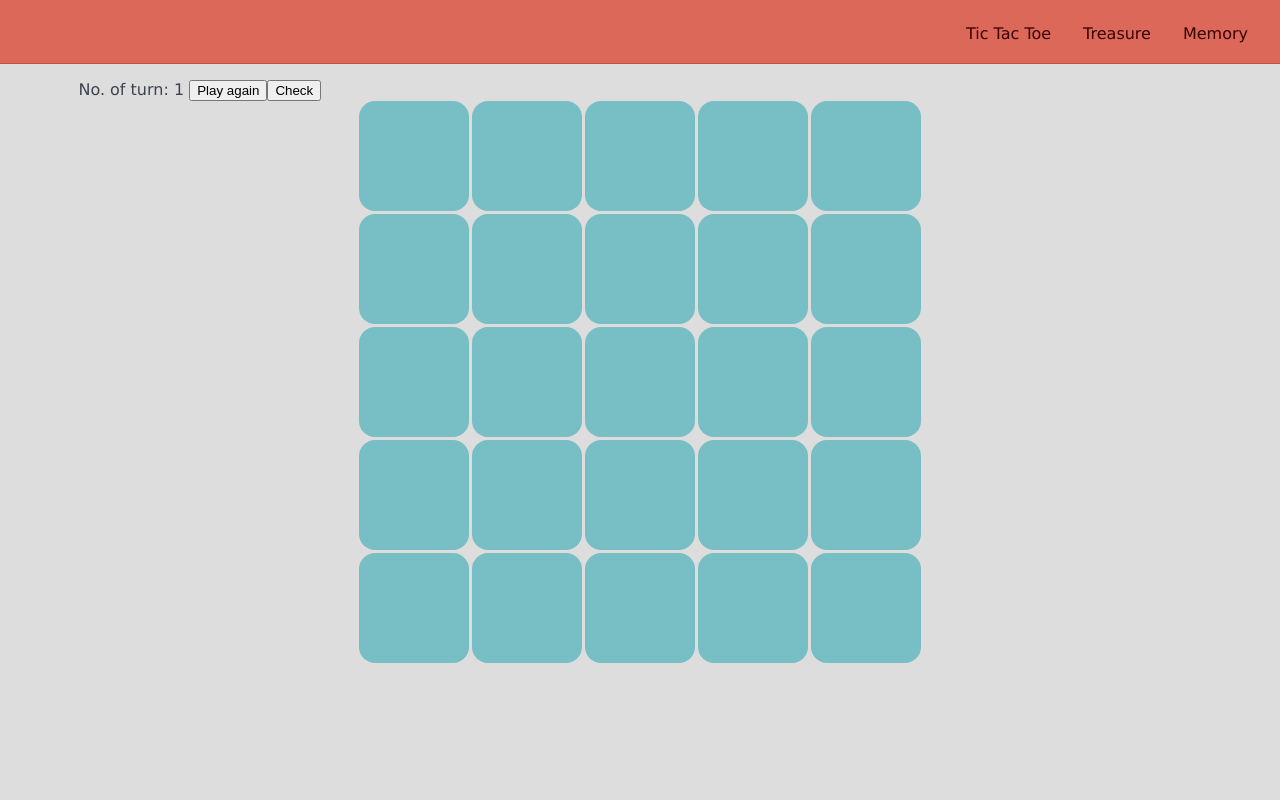
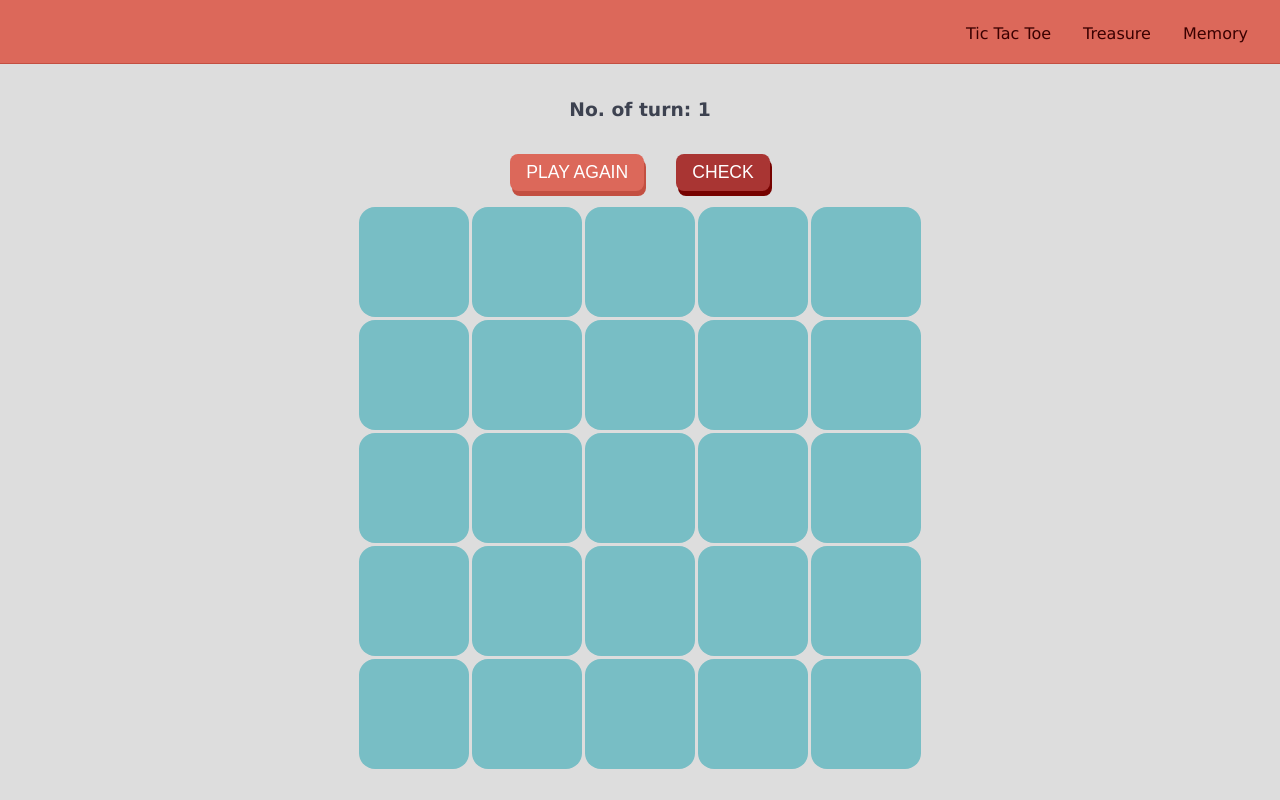
Before and after one commit to goskan93/playground, a React (Create React App) app: page /treasure in a window 1280 px wide. Built offline with nearby package versions, Linux system fonts and the light colour scheme.

Commit message:
create custom button, adjust views

```diff
--- a/src/App.js
+++ b/src/App.js
@@ -2,7 +2,7 @@ import React from "react";
 import Layout from "./containers/Layout/Layout";
 import Treasure from "./containers/TreasureGame/Treasure";
 import TicTacToe from "./containers/TicTacToeGame/TicTacToe";
-import Memory from "./containers/Memory/Memory";
+import Memory from "./containers/MemoryGame/Memory";
 import Home from "./containers/Home/Home";
 import { Switch, Route, Redirect } from "react-router-dom";
 function App() {
--- a/src/components/Button/Button.css
+++ b/src/components/Button/Button.css
@@ -0,0 +1,67 @@
+.Button {
+  box-sizing: border-box;
+  font-size: 1.1rem;
+  padding: 0.5rem 1rem;
+  border-radius: 0.5rem;
+  color: #fff;
+  text-align: center;
+  display: block;
+  margin: 1rem auto;
+  border-style: none;
+  background-color: #dc685a;
+  box-shadow: 2px 5px #c34f41;
+}
+
+.Button:focus {
+  outline: none;
+}
+.Button:disabled {
+  background-color: #707583;
+  box-shadow: 2px 5px #3d4250;
+  cursor: default;
+}
+.Button:disabled:hover {
+  cursor: default;
+  background-color: #707583;
+}
+
+.BtnLight {
+  background-color: #dc685a;
+  box-shadow: 2px 5px #c34f41;
+}
+.BtnLight:hover {
+  background-color: #ecaf4f;
+  cursor: pointer;
+}
+
+.BtnLight:active {
+  background-color: #ecaf4f;
+  box-shadow: 2px 3px #c34f41;
+  transform: translateY(2px);
+}
+
+.BtnDark {
+  background-color: #a93533;
+  box-shadow: 2px 5px #760200;
+}
+.BtnDark:hover {
+  background-color: #901c1a;
+  cursor: pointer;
+}
+
+.BtnDark:active {
+  background-color: #901c1a;
+  box-shadow: 2px 3px #760200;
+  transform: translateY(2px);
+}
+
+@media (min-width: 800px) {
+  .Button {
+    margin: 1rem;
+  }
+  .Buttons-Container {
+    display: flex;
+    align-items: center;
+    justify-content: center;
+  }
+}
--- a/src/components/Button/Button.js
+++ b/src/components/Button/Button.js
@@ -1,3 +1,10 @@
 import React from "react";
+import "./Button.css";
 
-const button = () => <button>djisjd</button>;
+const button = (props) => (
+  <button className={`Button ${props.btnClass}`} onClick={props.click} disabled={props.disabled ? props.disabled : false}>
+    {props.label}
+  </button>
+);
+
+export default button;
--- a/src/containers/Memory/Memory.js
+++ b/src/containers/MemoryGame/Memory.js
@@ -2,6 +2,7 @@ import React, { useState, useEffect } from "react";
 import "./Memory.css";
 import { FaCat, FaGem, FaAnchor, FaAppleAlt, FaBabyCarriage, FaBalanceScale, FaBomb, FaCannabis } from "react-icons/fa";
 import { generateRandom } from "../../utility/treasureGridGenerator";
+import Button from "../../components/Button/Button";
 
 const Memory = () => {
   const [gameGrid, setGameGrid] = useState({});
@@ -59,8 +60,12 @@ const Memory = () => {
 
   return (
     <div className="Treasure-Container">
-      <button onClick={onResetGame}>Play again</button>
-      {gameFinished && <span>You finished! Your score: {countScore}</span>}
+      {/* {gameFinished && <h3 style={{ textAlign: "center" }}>You finished! Your score: {countScore}</h3>} */}
+      <h3 style={{ textAlign: "center" }}> {gameFinished ? `Game FInished! Youre score ${countScore}` : `No. of try: ${countScore}`} </h3>
+
+      <div className="Buttons-Container">
+        <Button label="PLAY AGAIN" click={onResetGame} btnClass="BtnLight" />
+      </div>
       <ul className="Memory-Grid">
         {Array(16)
           .fill()
--- a/src/containers/TicTacToeGame/TicTacToe.css
+++ b/src/containers/TicTacToeGame/TicTacToe.css
@@ -37,7 +37,7 @@
 }
 
 .Disabled li:not(.Player1):not(.Player2):hover {
-  cursor: not-allowed;
+  cursor: default;
 }
 
 .TTT-Grid li::after {
--- a/src/containers/TicTacToeGame/TicTacToe.js
+++ b/src/containers/TicTacToeGame/TicTacToe.js
@@ -1,7 +1,7 @@
 import React, { useState } from "react";
 import "./TicTacToe.css";
 import { FaCircleNotch, FaTimes } from "react-icons/fa";
-
+import Button from "../../components/Button/Button";
 const playerIcons = {
   Player1: FaCircleNotch,
   Player2: FaTimes,
@@ -113,7 +113,7 @@ const TicTacToe = () => {
 
   return (
     <div className="TTT-Container">
-      <p style={{ textAlign: "center" }}>{text ? text : `Player ${currentPlayer}`}</p>
+      <h3 style={{ textAlign: "center" }}>{text ? text : `Player ${currentPlayer}`}</h3>
       <div>
         <label>
           <input type="radio" value="3" id="3" checked={size === 3} onChange={onChangeGridSize} />3
@@ -124,6 +124,9 @@ const TicTacToe = () => {
         <label for="7">
           <input type="radio" value="7" id="7" checked={size === 7} onChange={onChangeGridSize} />7
         </label>
+      </div>
+      <div className="Buttons-Container">
+        <Button label="PLAY AGAIN" click={onResetGame} btnClass="BtnLight" />
       </div>
       <ul
         className={finished ? "TTT-Grid Disabled" : "TTT-Grid"}
@@ -142,7 +145,7 @@ const TicTacToe = () => {
             />
           ))}
       </ul>
-      <button onClick={onResetGame}>Start again</button>
+      {/* <button onClick={onResetGame}>Start again</button> */}
     </div>
   );
 };
--- a/src/containers/TreasureGame/Treasure.css
+++ b/src/containers/TreasureGame/Treasure.css
@@ -14,7 +14,6 @@
 }
 .Treasure-Grid li {
   list-style: none;
-  /* border: 1px solid red; */
   border-radius: 1rem;
   background-color: #78bec5;
   color: #fff;
@@ -41,7 +40,7 @@
   cursor: pointer;
 }
 .Disabled li:not(.Guess):not(.Guessed):hover {
-  cursor: not-allowed;
+  cursor: default;
 }
 
 .Treasure-Grid li::after {
--- a/src/containers/TreasureGame/Treasure.js
+++ b/src/containers/TreasureGame/Treasure.js
@@ -2,7 +2,7 @@ import React, { useState, useEffect } from "react";
 import "./Treasure.css";
 import { FaQuestion, FaGem } from "react-icons/fa";
 import generateTreasureGrid from "../../utility/treasureGridGenerator";
-
+import Button from "../../components/Button/Button";
 const Treasure = () => {
   const [treasureGrid, setTreasureGrid] = useState([]);
   const [guessArray, setGuessArray] = useState(Array(25));
@@ -59,11 +59,11 @@ const Treasure = () => {
 
   return (
     <div className="Treasure-Container">
-      <span> {gameFinished ? `Game FInished! Youre score ${countTurns}` : `No. of turn: ${countTurns}`} </span>
-      <button onClick={onResetGame}>Play again</button>
-      <button onClick={onCheck} disabled={gameFinished}>
-        Check
-      </button>
+      <h3 style={{ textAlign: "center" }}> {gameFinished ? `Game FInished! Youre score ${countTurns}` : `No. of turn: ${countTurns}`} </h3>
+      <div className="Buttons-Container">
+        <Button label="PLAY AGAIN" click={onResetGame} btnClass="BtnLight" />
+        <Button label="CHECK" click={onCheck} btnClass="BtnDark" disabled={gameFinished} />
+      </div>
       <ul className={gameFinished ? "Treasure-Grid Disabled" : "Treasure-Grid"}>
         {Array(25)
           .fill()
```
Also changed, not shown: src/containers/MemoryGame/Memory.css (renamed from src/containers/Memory/Memory.css), 1 other file (tests, documents, lock files or other folders).
